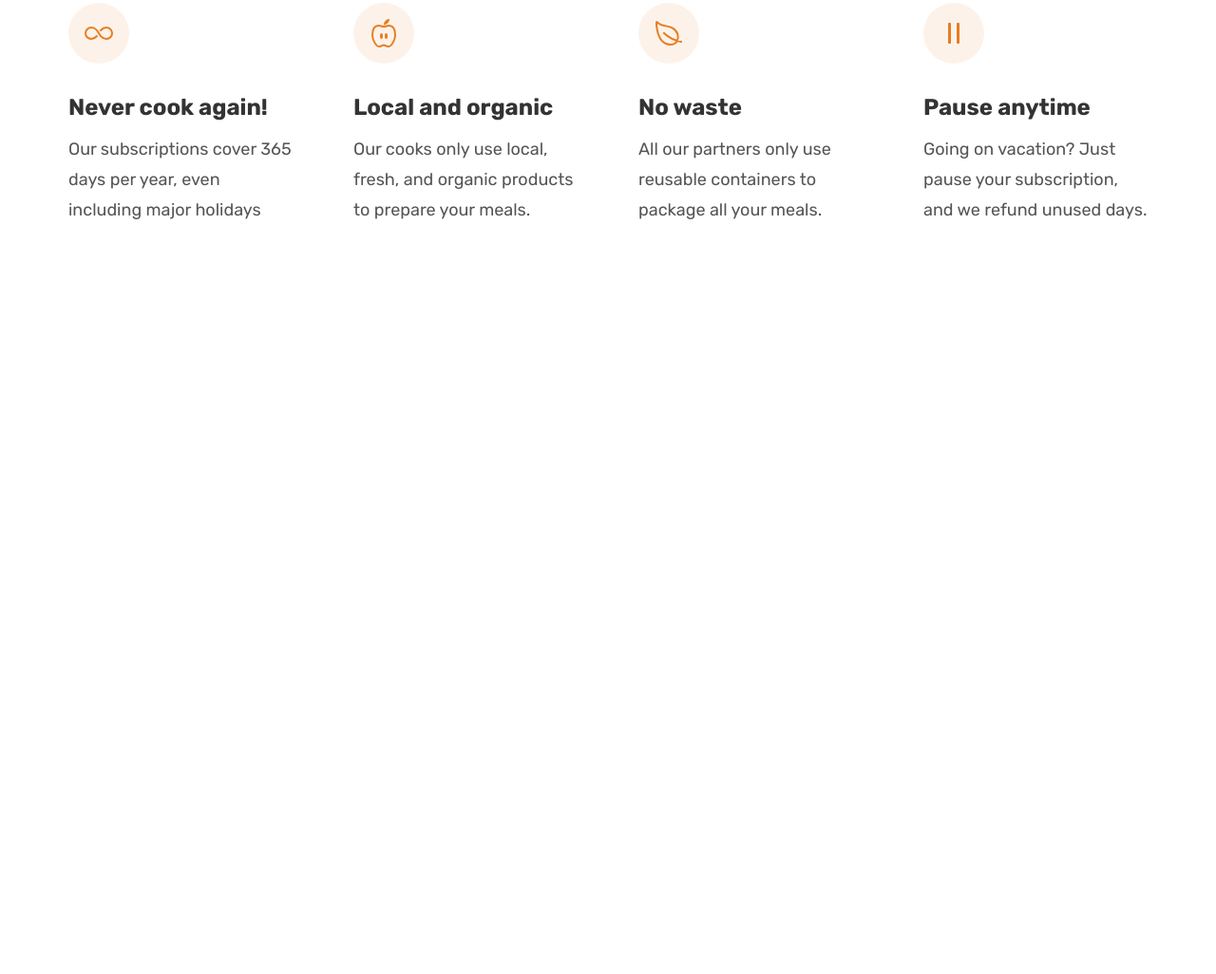
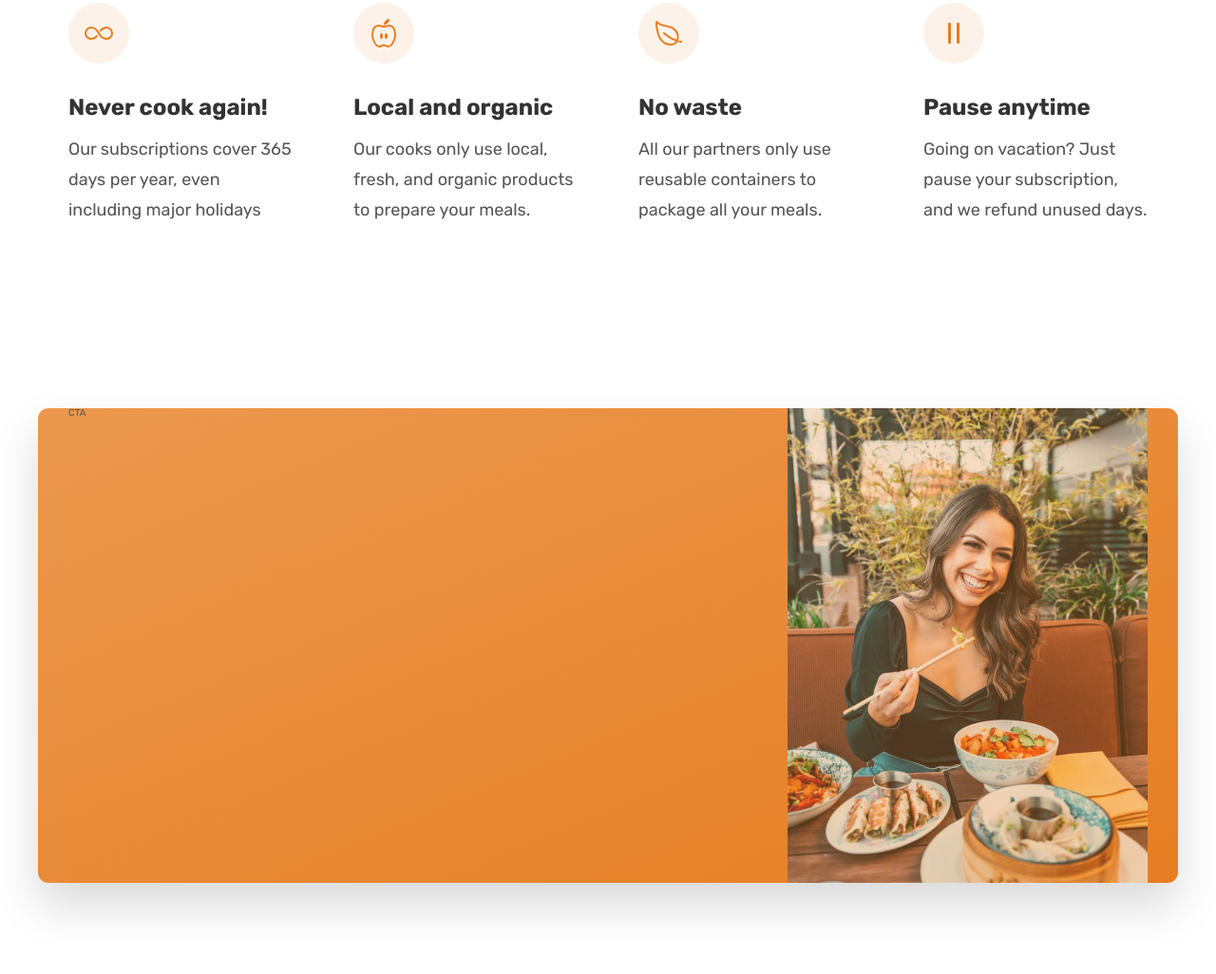
Before and after one commit to Ken-Musau/Eat-A-Treat, a plain HTML site: page index.html in a window 1280 px wide. Shown: the part 5620-6646 px from the top of the page at 95% size. Before the commit the page ends 5954 px from the top, so only its background shows below. Drawn offline with nearby package versions, Linux system fonts and the light colour scheme.

Commit message:
add CTA section

```diff
--- a/css/style.css
+++ b/css/style.css
@@ -469,3 +469,34 @@
   font-size: 1.8rem;
   line-height: 1.8;
 }
+
+/********************  */
+/* CTA SECTION  */
+/********************  */
+
+.section-cta {
+  padding: 9.6rem 0;
+}
+
+.cta {
+  display: grid;
+  grid-template-columns: 2fr 1fr;
+  background-color: #e67e22;
+  box-shadow: 0 2.4rem 4.8rem rgba(0, 0, 0, 0.15);
+  border-radius: 11px;
+
+  background-image: linear-gradient(to right bottom, #eb984e, #e67e22);
+
+  height: 50rem;
+}
+
+.cta-img-box {
+  background-image: linear-gradient(
+      to right bottom,
+      rgba(235, 152, 78, 0.3),
+      rgba(230, 126, 34, 0.35)
+    ),
+    url(../img/eating.jpg);
+  background-size: cover;
+  background-position: center;
+}
--- a/index.html
+++ b/index.html
@@ -495,6 +495,17 @@
           </div>
         </div>
       </section>
+
+      <section class="section-cta">
+        <div class="container cta">
+          <div class="cta-text-box">CTA</div>
+          <div
+            class="cta-img-box"
+            role="img"
+            aria-label="Woman enjoying food"
+          ></div>
+        </div>
+      </section>
     </main>
 
     <script
```
